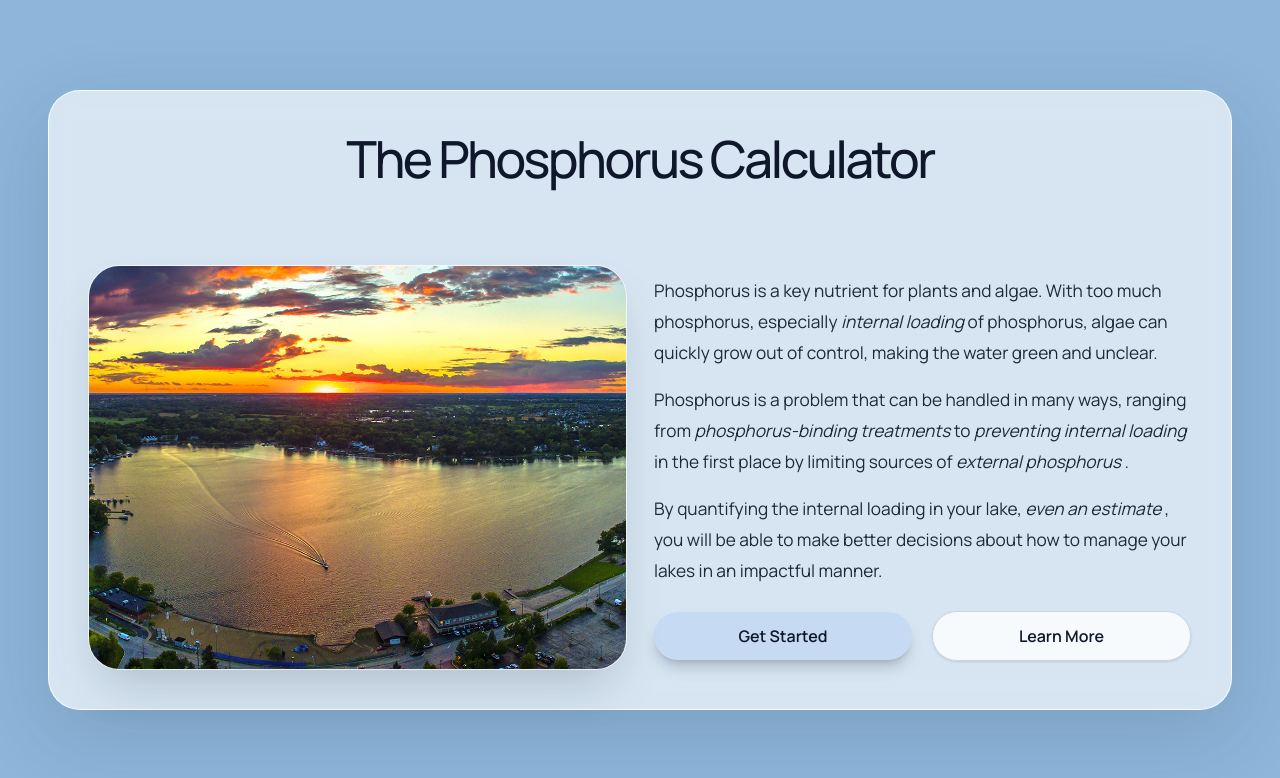
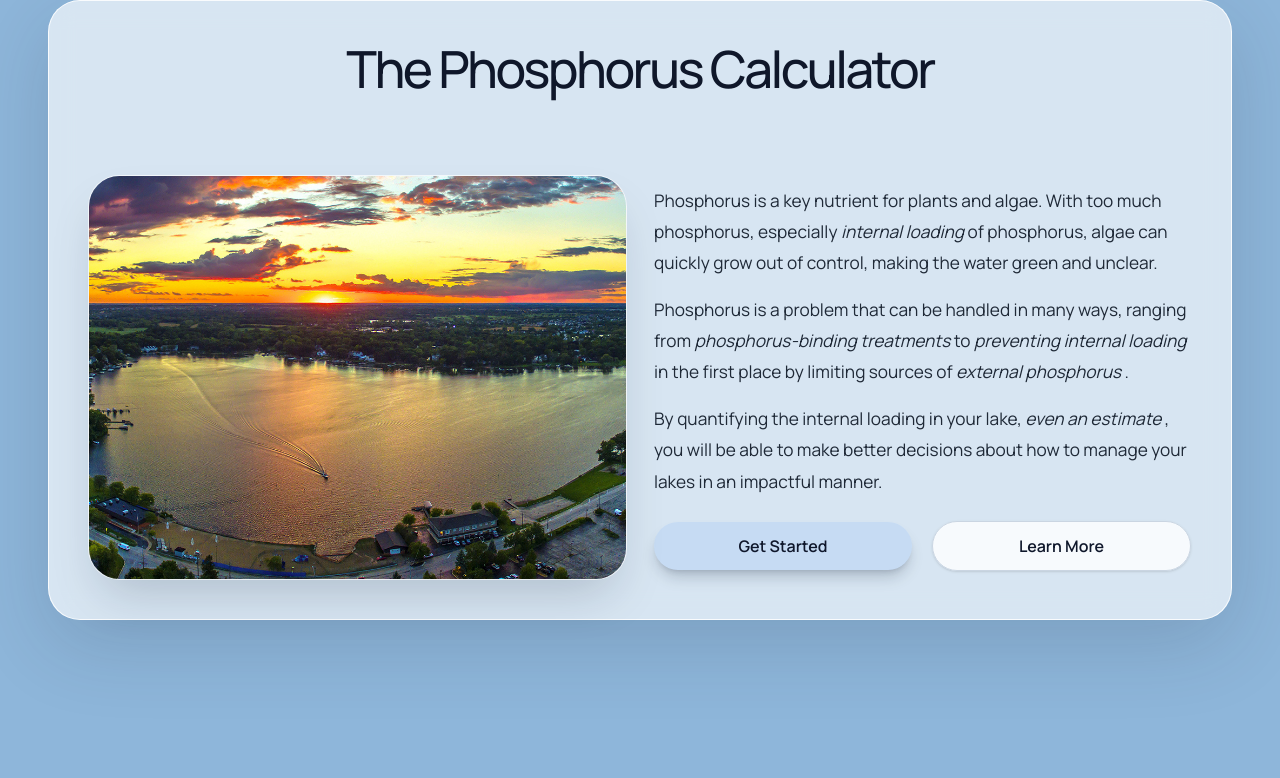
Before and after one commit to lakecountylakelovers/lakecountylakelovers.github.io, a Next.js app in the folder lcll/: page / in a window 1280 px wide. Shown: the top 778 px of the page. Built offline with nearby package versions, Linux system fonts and the light colour scheme.

Commit message:
Maybe fixed error?

```diff
--- a/lcll/app/page.tsx
+++ b/lcll/app/page.tsx
@@ -17,7 +17,7 @@ const handleButtons = async (formData: FormData) => {
 
 const Home = () => {
   return (
-    <main className="mx-auto flex min-h-dvh w-full items-center px-6 py-12 sm:px-8 lg:px-12">
+    <main className="mx-auto flex w-full items-center px-6 sm:px-8 lg:px-12">
       <section className="flex w-full flex-col gap-20 rounded-[2rem] border border-white/85 bg-white/65 p-7 shadow-[0_24px_80px_rgba(23,38,58,0.16)] backdrop-blur-md sm:p-8 lg:p-10">
         <h1 className="w-full max-w-5xl text-center mx-auto">The Phosphorus Calculator</h1>
 
```
